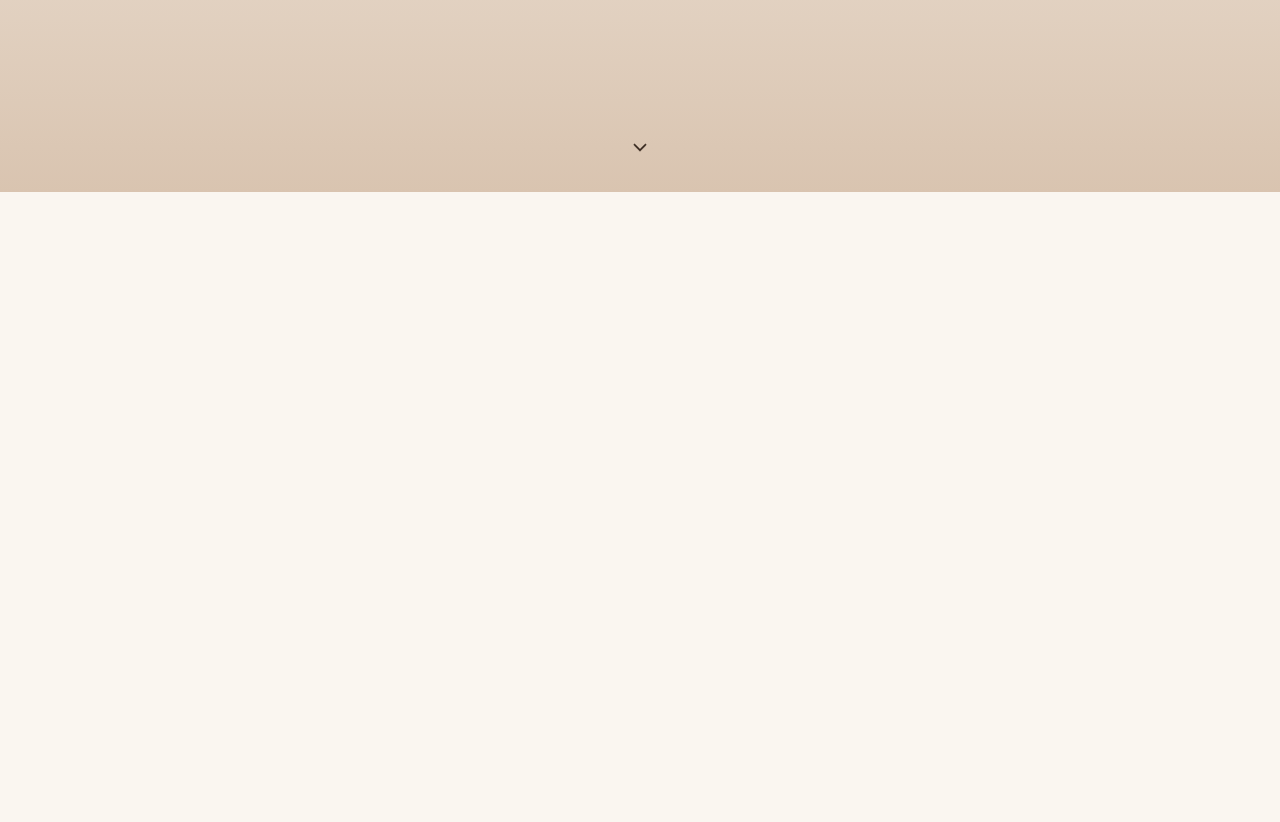
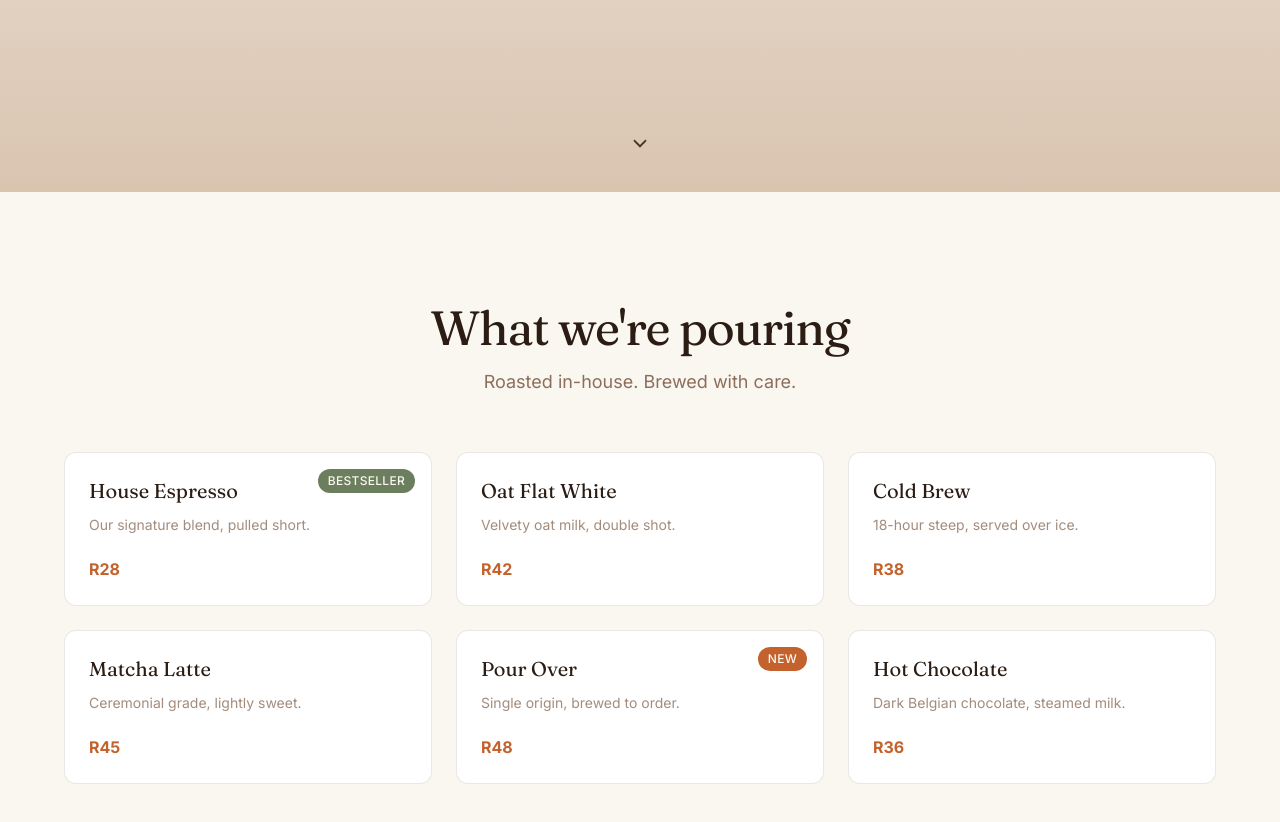
Before and after one commit to Kimollo/coffe-shop, a Next.js app: page / in a window 1280 px wide. Shown: the part 600-1422 px from the top of the page. Before the commit the page ends 800 px from the top, so only its background shows below. Built offline with nearby package versions, Linux system fonts and the light colour scheme.

Commit message:
add menu section

```diff
--- a/app/page.tsx
+++ b/app/page.tsx
@@ -1,5 +1,11 @@
 import Hero from "@/components/Hero";
+import MenuSection from "@/components/MenuSection";
 
 export default function Home() {
-  return <Hero />;
+  return (
+    <>
+      <Hero />
+      <MenuSection />
+    </>
+  );
 }
--- /dev/null
+++ b/components/MenuSection.tsx
@@ -0,0 +1,82 @@
+const menuItems = [
+  {
+    name: "House Espresso",
+    description: "Our signature blend, pulled short.",
+    price: "R28",
+    tag: "bestseller",
+  },
+  {
+    name: "Oat Flat White",
+    description: "Velvety oat milk, double shot.",
+    price: "R42",
+  },
+  {
+    name: "Cold Brew",
+    description: "18-hour steep, served over ice.",
+    price: "R38",
+  },
+  {
+    name: "Matcha Latte",
+    description: "Ceremonial grade, lightly sweet.",
+    price: "R45",
+  },
+  {
+    name: "Pour Over",
+    description: "Single origin, brewed to order.",
+    price: "R48",
+    tag: "new",
+  },
+  {
+    name: "Hot Chocolate",
+    description: "Dark Belgian chocolate, steamed milk.",
+    price: "R36",
+  },
+] as const;
+
+const tagStyles = {
+  bestseller: "bg-sage",
+  new: "bg-terracotta",
+} as const;
+
+export default function MenuSection() {
+  return (
+    <section id="menu" className="w-full bg-cream px-6 py-24 sm:py-28">
+      <div className="mx-auto max-w-6xl">
+        <div className="mx-auto max-w-2xl text-center">
+          <h2 className="font-heading text-4xl tracking-tight text-espresso sm:text-5xl">
+            What we&apos;re pouring
+          </h2>
+          <p className="mt-4 font-body text-base text-mocha sm:text-lg">
+            Roasted in-house. Brewed with care.
+          </p>
+        </div>
+
+        <div className="mt-14 grid grid-cols-1 gap-6 md:grid-cols-2 lg:grid-cols-3">
+          {menuItems.map((item) => (
+            <article
+              key={item.name}
+              className="relative rounded-xl border border-espresso/10 bg-white p-6 transition hover:-translate-y-1 hover:shadow-lg"
+            >
+              {"tag" in item ? (
+                <span
+                  className={`absolute top-4 right-4 rounded-full px-2.5 py-1 text-xs font-medium tracking-wide text-cream uppercase ${tagStyles[item.tag]}`}
+                >
+                  {item.tag}
+                </span>
+              ) : null}
+              <h3 className="pr-24 font-heading text-xl text-espresso">
+                {item.name}
+              </h3>
+              <p className="mt-2 text-sm leading-6 text-mocha/80">
+                {item.description}
+              </p>
+              <p className="mt-5 text-base font-bold text-terracotta">
+                {item.price}
+              </p>
+            </article>
+          ))}
+        </div>
+      </div>
+    </section>
+  );
+}
```
